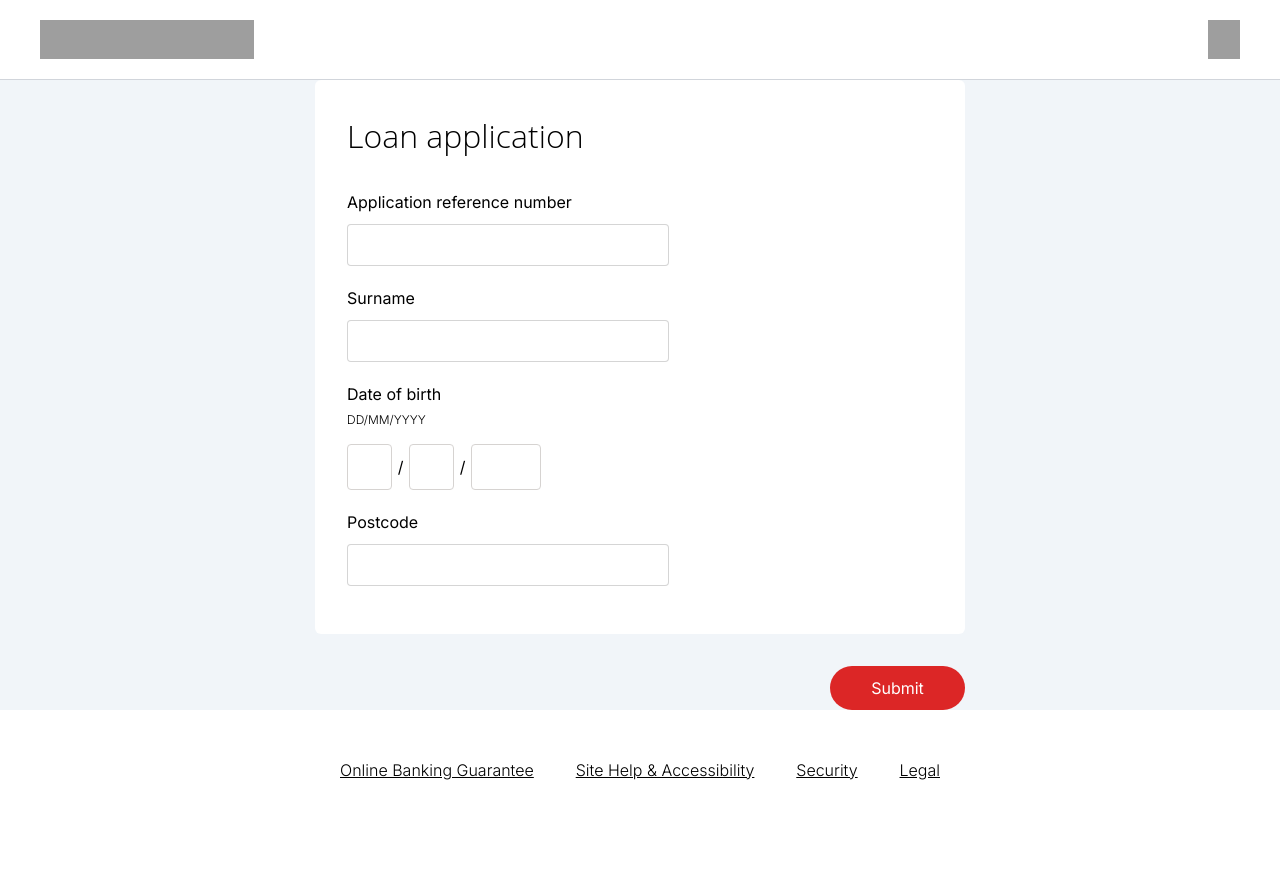
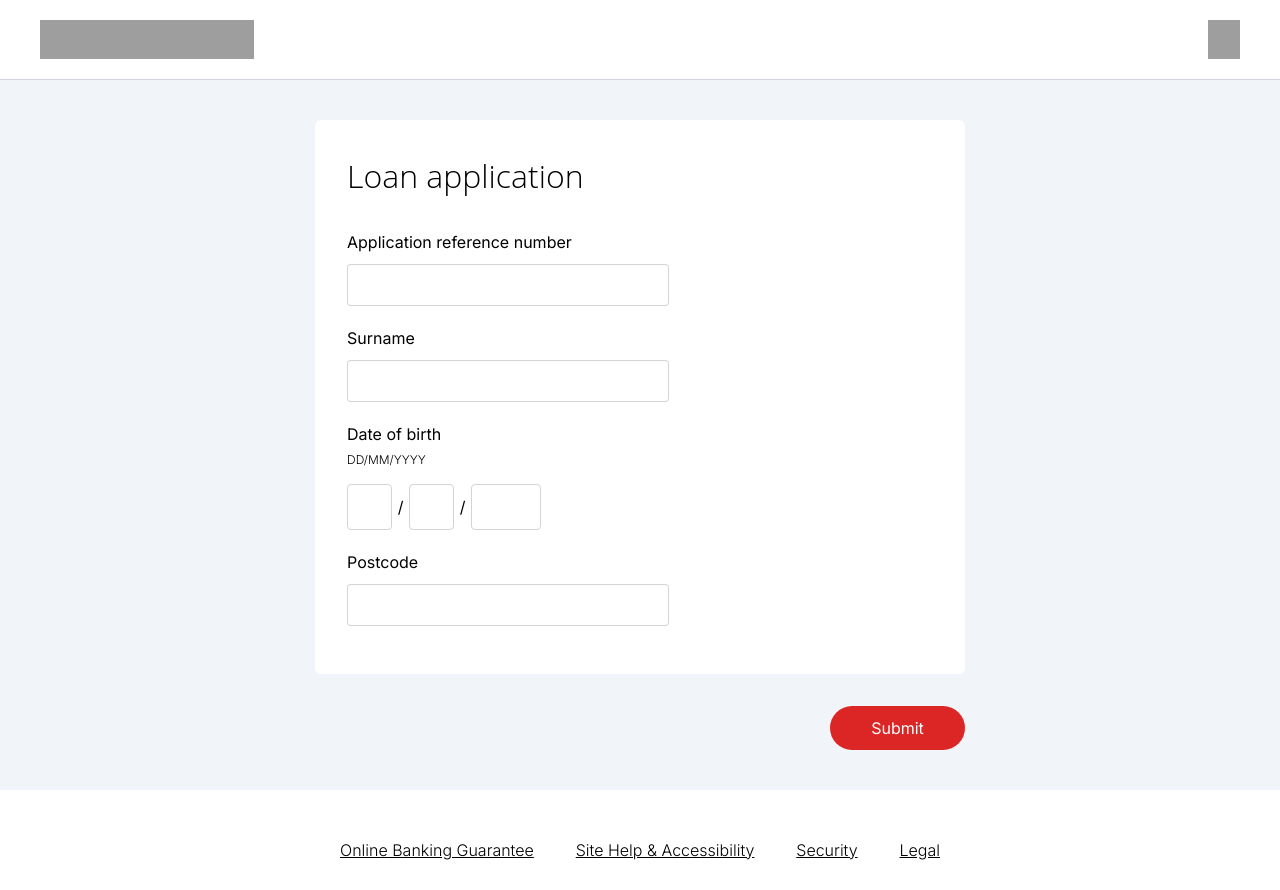
Before and after one commit to my-loanapp/loan-app, a Next.js app: page / in a window 1280 px wide. Before the commit the page ends 810 px from the top, so only its background shows below. Built offline with nearby package versions, Linux system fonts and the light colour scheme; grey boxes are pictures that could not be loaded.

Commit message:
Update page.js

```diff
--- a/src/app/page.js
+++ b/src/app/page.js
@@ -134,7 +134,7 @@ export default function MyComponent() {
           className="aspect-square object-cover object-right w-full shrink-0 box-border min-h-[20px] min-w-[20px] overflow-hidden max-w-[32px]"
         />
       </div>
-      <section className="f">
+      <section className="py-10">
         <div className="flex flex-col relative shrink-0 box-border h-auto w-[650px] m-auto rounded-lg">
           <div className="relative shrink-0 box-border bg-white flex-col flex h-auto my-auto p-8 rounded-md">
             <div className="relative shrink-0 box-border h-auto">
```
